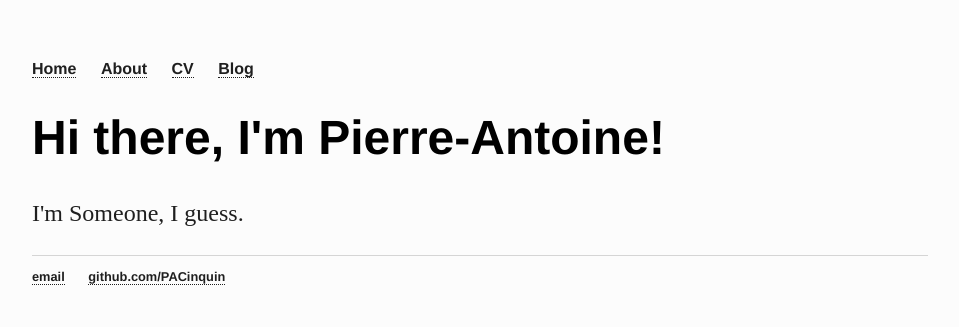
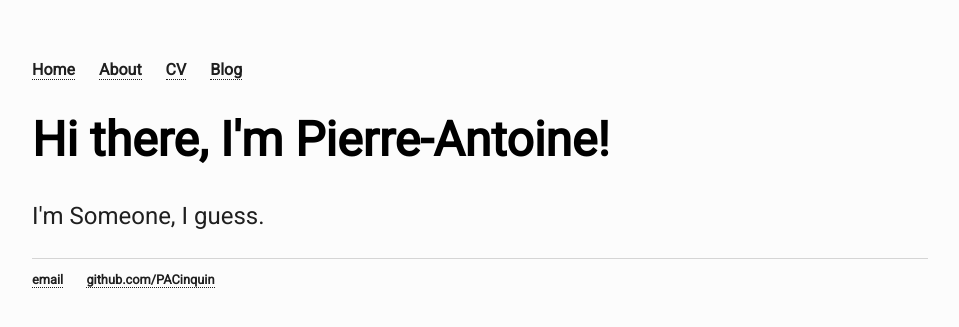
Before and after one commit to PACinquin/pacinquin.github.io, a Jekyll site: the page built from index.html, in a window 1280 px wide. Shown: the top 327 px of the page, without its empty margins (160-1119 px from the left). Built offline with Jekyll 4.4.1, drawn with Linux system fonts in a browser that asks for light colours.

Commit message:
Update main.css

```diff
--- a/css/main.css
+++ b/css/main.css
@@ -1,10 +1,11 @@
 body {
     margin: 60px auto;
     width: 70%;
-    background-color: #fcfcfc
+    background-color: #fcfcfc;
+    font-family: 'Roboto', 'Helvetica', 'Arial', 'Sans-Serif';
 }
 nav ul, footer ul {
-    font-family:'Helvetica', 'Arial', 'Sans-Serif';
+    font-family: 'Roboto', 'Helvetica', 'Arial', 'Sans-Serif';
     padding: 0px;
     list-style: none;
     font-weight: bold;
@@ -23,7 +24,7 @@ a:hover {
 }
 h1 {
     font-size: 3em;
-    font-family:'Helvetica', 'Arial', 'Sans-Serif';
+    font-family: 'Roboto', 'Helvetica', 'Arial', 'Sans-Serif';
 }
 p {
     font-size: 1.5em;
```
